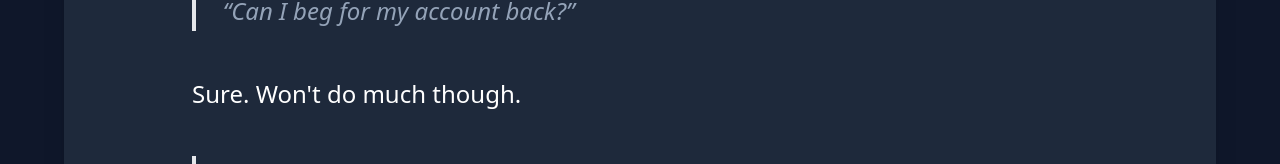
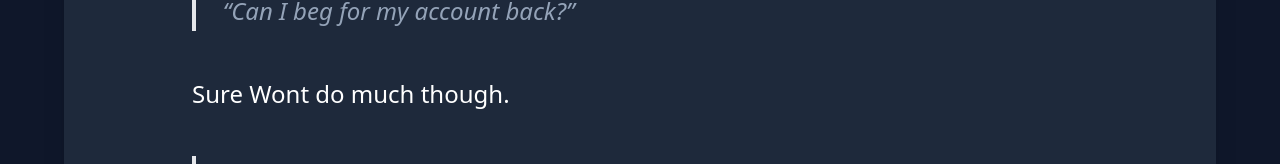
Before and after one commit to Eggysgames/BetChess, a Next.js app: page /cheatingpolicy in a window 1280 px wide. Shown: the part 1385-1549 px from the top of the page. Built offline with nearby package versions, Linux system fonts and the light colour scheme.

Commit message:
Update Fix
Fix

```diff
--- a/pages/cheatingpolicy.tsx
+++ b/pages/cheatingpolicy.tsx
@@ -43,7 +43,7 @@ const cheatingpolicy = () => {
         <blockquote className="text-left text-slate-400">
           <p>Can I beg for my account back?</p>
         </blockquote>
-        <p>Sure. Won't do much though.</p>
+        <p>Sure Wont do much though.</p>
         <blockquote className="text-left text-slate-400">
           <p>Reading this made me uncomfortable and I will report you</p>
         </blockquote>
```
